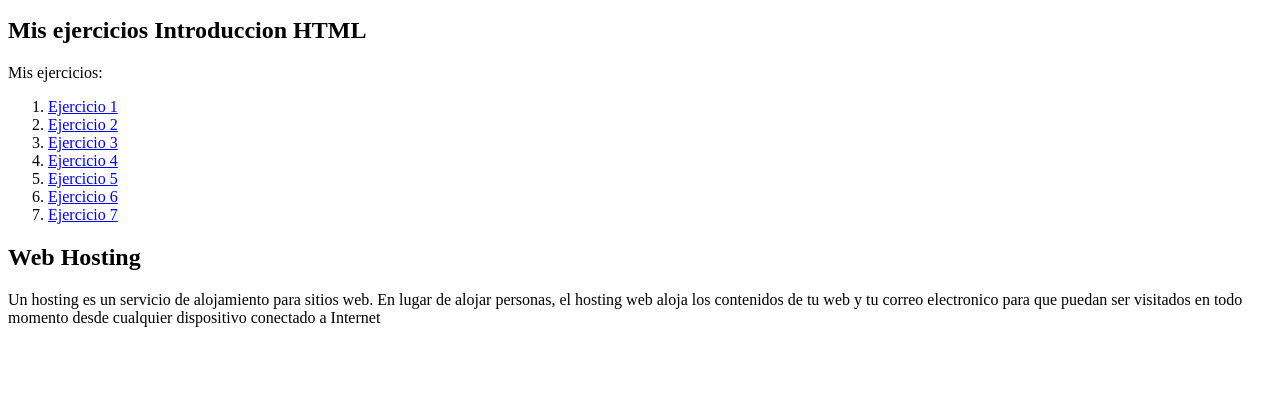
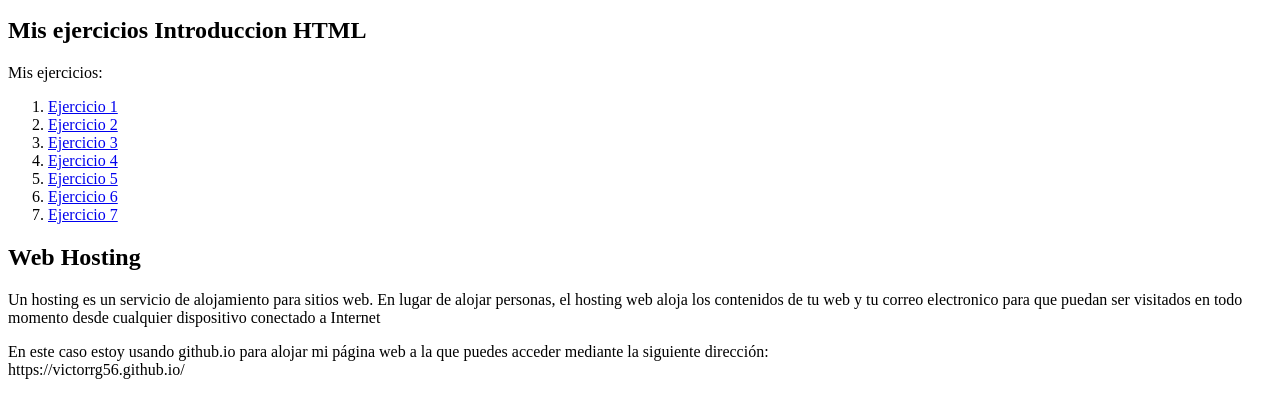
Before and after one commit to Victorrg56/victorrg56.github.io, a plain HTML site: page index.html in a window 1280 px wide. Shown: the part 119-536 px from the top of the page. Drawn offline with Linux system fonts and the light colour scheme.

Commit message:
Update index.html

```diff
--- a/index.html
+++ b/index.html
@@ -30,6 +30,9 @@
 <p>Un hosting es un servicio de alojamiento para sitios web.
 En lugar de alojar personas, el hosting web aloja los contenidos de tu web y tu correo electronico para
 que puedan ser visitados en todo momento desde cualquier dispositivo conectado a Internet</p>
+<p>En este caso estoy usando github.io para alojar mi página web a la que puedes acceder mediante la siguiente dirección:<br>
+	   https://victorrg56.github.io/</p>
+
 
 
 
```
